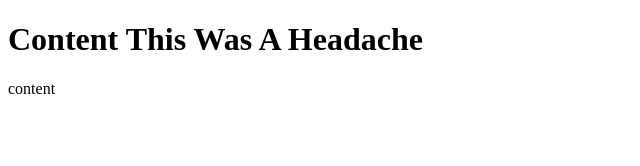
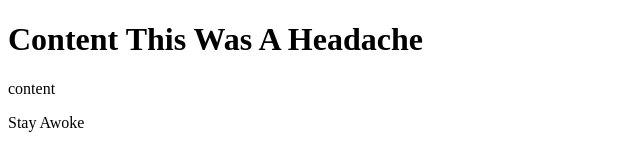
Before and after one commit to Tdowns27/Tdowns27.github.io, a plain HTML site: page index.html in a window 1280 px wide. Shown: the full height of the page, 0-640 px from the left. Drawn offline with Linux system fonts and the light colour scheme.

Commit message:
Changed index.html
Added a paragraph starting with "stay".

```diff
--- a/index.html
+++ b/index.html
@@ -7,6 +7,7 @@
 
 <h1>Content This Was A Headache</h1>
 <p>content</p>
+<p>Stay Awoke</p>
 
 </body>
 </html>
```
